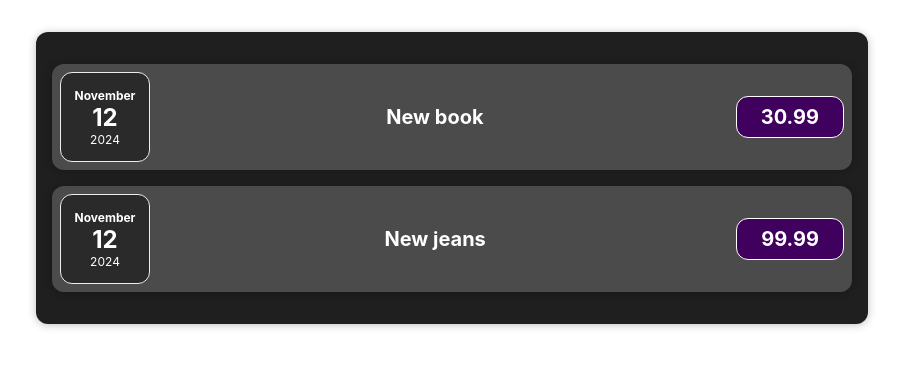
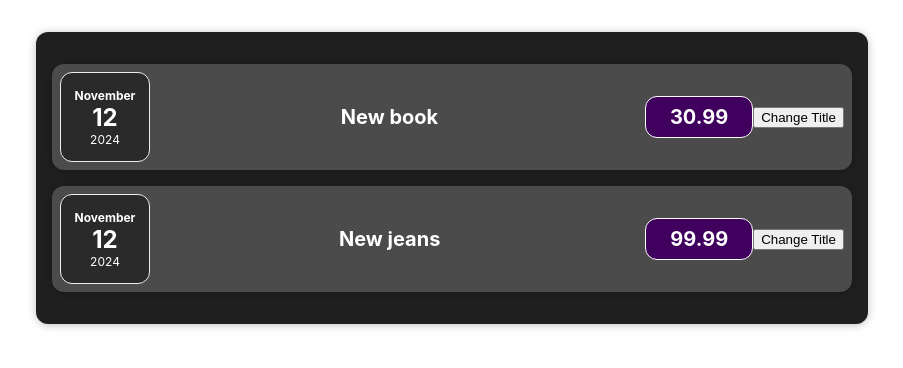
Before and after one commit to alekseiildeikin/codespaces-react, a React (Vite) app: page / in a window 1280 px wide. Shown: the top 368 px of the page, without its empty margins (188-1091 px from the left). Built offline with nearby package versions, Linux system fonts and the light colour scheme.

Commit message:
Change title

```diff
--- a/src/components/Expenses/ExpenseItem.jsx
+++ b/src/components/Expenses/ExpenseItem.jsx
@@ -1,17 +1,26 @@
 import ExpenseDate from './ExpenseDate'
 import './ExpenseItem.css';
 import Card from '../UI/Card';
+import React, { useState } from 'react';
 
 const ExpenseItem = (props) => {
+
+    const [title, setTitle] = useState(props.data.title);
+
+    const clickHandler = () => {
+        setTitle('Updated!');
+        console.log(title);
+    };
 
     return (
         <Card className='expense-item'>
             <ExpenseDate date={props.data.date}/>
                 <div className='expense-item__description'>
-                    <h2>{props.data.title}</h2>
+                    <h2>{title}</h2>
                     <div className='expense-item__price'>{props.data.price}</div>
                 </div>
-            </Card>
+            <button onClick={clickHandler}>Change Title</button>
+        </Card>
     )
 }
 
```
